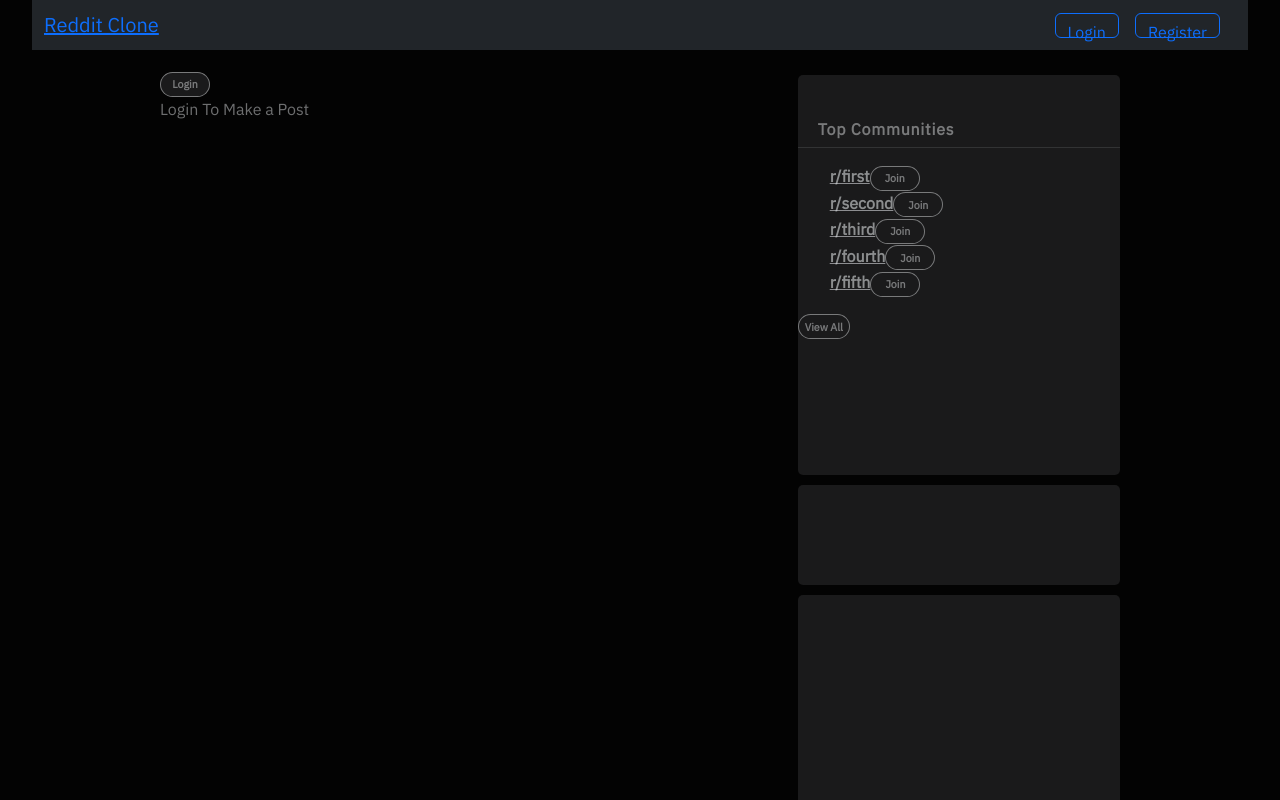
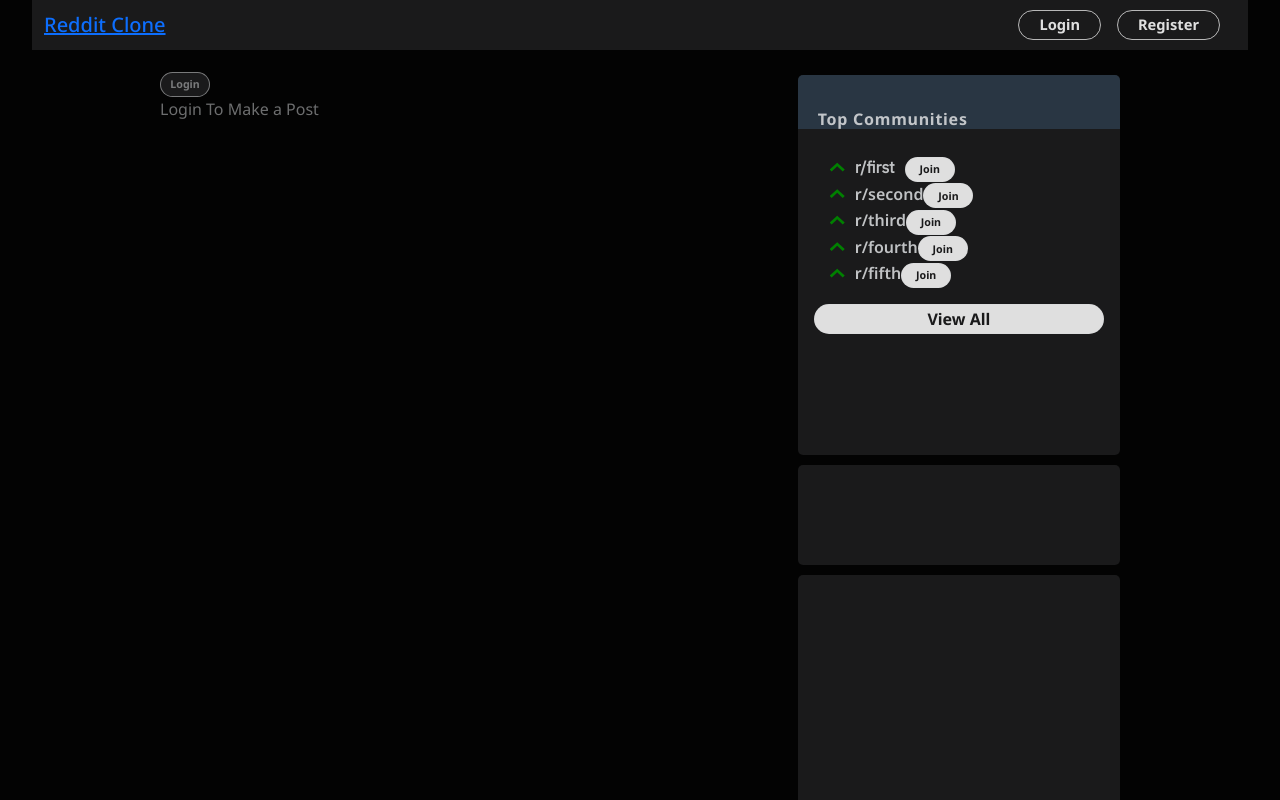
Before and after one commit to a-shevlin/reddit-clone, a React (Create React App) app: page / in a window 1280 px wide. Shown: the top 800 px of the page. Built offline with nearby package versions, Linux system fonts and the light colour scheme; no server answers; the database is empty.

Commit message:
update styles.

```diff
--- a/src/index.css
+++ b/src/index.css
@@ -1,15 +1,13 @@
 @import url('https://fonts.googleapis.com/css2?family=IBM+Plex+Sans:wght@400&display=swap');
+@import url('https://fonts.googleapis.com/css2?family=Noto+Sans:ital,wght@0,100;0,200;0,300;0,400;0,500;0,600;0,700;0,800;0,900;1,100;1,200;1,300;1,400;1,500;1,600;1,700;1,800;1,900&display=swap');
 
 body {
   margin: 0;
-  font-family: -apple-system, BlinkMacSystemFont, 'Segoe UI', 'Roboto', 'Oxygen',
-    'Ubuntu', 'Cantarell', 'Fira Sans', 'Droid Sans', 'Helvetica Neue',
-    sans-serif;
+  font-family: 'Noto Sans', sans-serif;
   -webkit-font-smoothing: antialiased;
   -moz-osx-font-smoothing: grayscale;
   background-color: #030303;
   color: rgba(215,218,220,0.5);
-  font-family: 'IBM Plex Sans', sans-serif;
 }
 
 input,textarea {
@@ -79,11 +77,6 @@ ol
   padding: 20px;
 }
 
-.forum .col-left {
-
-
-}
-
 .col-item {
   background-color: #1a1a1b;
   padding-top: 5px;
@@ -94,33 +87,93 @@ ol
 }
 
 #communities {
-  height: 400px;
+  height: 380px;
+  padding: 0;
 }
 
 #communities h6{
-  margin-top: 40px;
   padding: 0;
-  margin-left: 20px;
+  margin-top: 10px;
+  margin-bottom: 10px;
   letter-spacing: .75px;
   font-weight: bold;
 }
 
-#communities ol {
-  font-weight: bold;
-  color: rgba(255, 255, 255, 0.685);
+#communities .cHeader {
+  margin-top: 0;
+  padding-top: 35px;
+  padding-left: 20px;
+  background-color:rgba(70, 104, 136, 0.37);
+  padding-bottom: 0px;
+  border-top-left-radius: 5px;
+  border-top-right-radius: 5px;;
+  color:rgba(215, 218, 220, 0.877);
 }
 
 #communities a {
-  color: rgba(215, 218, 220, 0.603);
+  color: rgba(215, 218, 220, 0.877);
+  font-weight: 600;
+  text-decoration: none;
 }
 
 #communities hr {
   margin-top: 0px;
+  border: none;
+}
+
+#communities button {
+  background-color: rgb(223, 223, 223);
+  color: #1a1a1b;
+}
+
+#communities span {
+  font-family: 'IBM Plex Sans', sans-serif;
+  margin-right: 10px;
+}
+
+#communities button:hover {
+  background-color: rgb(179, 179, 179) !important;
+  color: #1a1a1b !important;
+  border-color: #1a1a1b !important;
+}
+
+.cBoxLines {
+  border-bottom: 1px solid rgba(151, 151, 151, 0.411);
+  padding: 10px;
+  padding-left: 30px;
+}
+
+.cBoxLines button {
+  float: right;
+}
+
+.cBoxLines.topBorder {
+  border: none;
+  margin-bottom: 10px;
+}
+
+.cMovement {
+  display: inline-block;
+  height: 15px;
+  width: 15px;
+  margin-right: 10px;
+  clip-path: polygon(100% 75%, 50% 30%, 0 75%, 13% 88%, 50% 53%, 87% 88%);
+  background-color: green;
+}
+
+.cViewAll {
+  display: block;
+  width: 90%;
+  height: 30px;
+  margin: auto;
+  font-size: 12pt;
 }
 
 #premium {
   height: 100px;
 }
+
+
 
 #create {
   height: 300px;
@@ -248,3 +301,53 @@ ol
 .downArrowClip:hover .downArrow {
   background-color: rgb(255, 0, 0);
 }
+
+/* Header CSS */
+
+.bg-dark {
+  background:#1a1a1b !important;
+}
+
+.navHeader a{
+  font-family: 'Noto Sans', sans-serif;
+  text-decoration: none;
+  font-weight: 400;
+  color: rgba(255, 255, 255, 0.685);
+}
+
+.navbar button {
+  color: rgb(223, 223, 223);
+  font-size: 11pt;
+  font-weight: bold;
+  padding: 20px;
+  height: 30px;
+  padding-top: 2px;
+  white-space: nowrap;
+  border-color:rgba(255, 255, 255, 0.685);
+  border-radius: 50px;
+}
+
+nav .regBtn {
+  background-color: rgb(223, 223, 223);
+  color: #1a1a1b;
+}
+
+nav .regBtn:hover {
+  background-color: rgb(179, 179, 179) !important;
+  color: #1a1a1b !important;
+  border-color: #1a1a1b !important;
+}
+
+nav .logBtn:hover {
+  background-color: #94939350 !important;
+  color: rgb(223, 223, 223) !important;
+  border-color: rgb(223, 223, 223) !important;
+}
+
+.dropdown-toggle  {
+  color: rgba(255, 255, 255, 0.685);
+}
+
+.dropdown-toggle:hover {
+  color: rgba(255, 255, 255, 0.404);
+}
```
